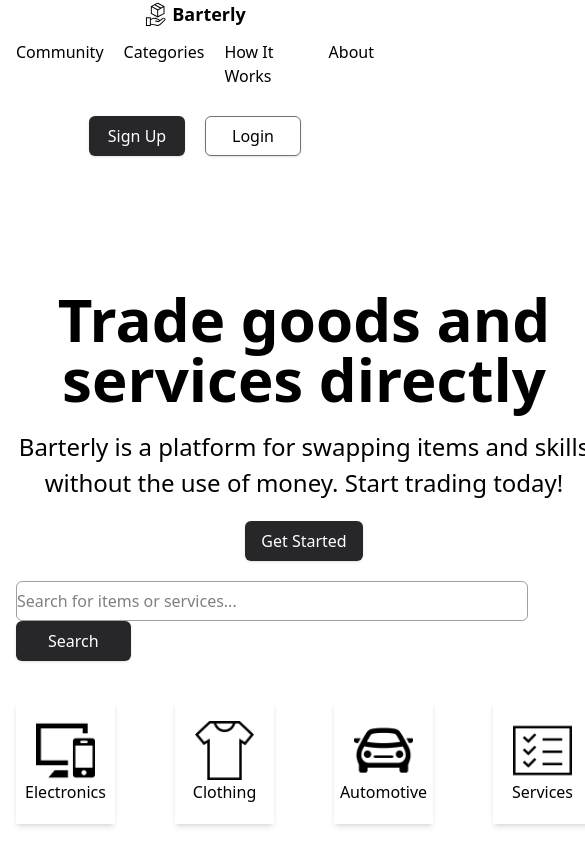
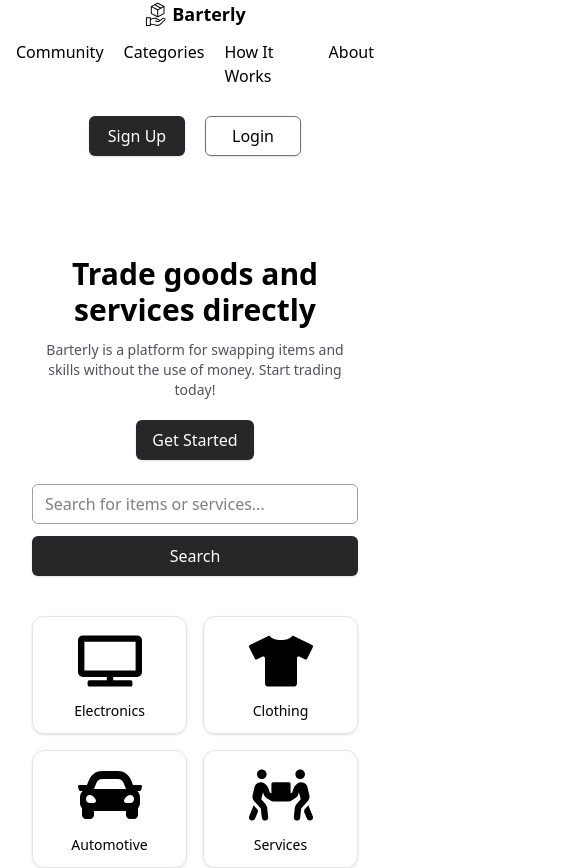
Before and after one commit to AlexKT1022/barterly-frontend, a React (Vite) app: page / in a window 390 px wide. Shown: the top 868 px of the page, 585 px wide, since content can reach past the window. Built offline with nearby package versions, Linux system fonts and the light colour scheme.

Commit message:
reworked and added responsiveness for each element / changed the icons to use FA / links are updated to currently only point to all categories

```diff
--- a/src/index.css
+++ b/src/index.css
@@ -46,13 +46,13 @@
   transform-origin: bottom left;
 }
 
-h1 {
+/* h1 {
   font-size: var(--text-6xl);
 }
 
 h2 {
   font-size: var(--text-2xl);
-}
+} */
 
 /* #home-search {
   padding-left: 10px;
--- a/src/pages/Homepage.jsx
+++ b/src/pages/Homepage.jsx
@@ -1,76 +1,82 @@
 import { Link } from "react-router";
+import { FaTshirt, FaTv, FaCar, FaPeopleCarry } from "react-icons/fa";
 
 const Homepage = () => {
   return (
     <>
-      <section className="">
-        <div className="flex flex-col justify-center items-center h-200">
-          <h1 className="font-bold w-lg text-center text-base/15 mb-5">
+      <div className="mx-auto max-w-6xl px-4 pt-25 pb-12 flex flex-col items-center text-center">
+        <h1 className="font-bold text-3xl sm:text-4xl md:text-6xl max-w-3xl">
           Trade goods and services directly
         </h1>
-          <h2 className="text-center w-xl mb-5">
+
+        <h2 className="mt-3 text-sm sm:text-base text-zinc-600 max-w-2xl mb-5">
           Barterly is a platform for swapping items and skills without the use
           of money. Start trading today!
         </h2>
-          <Link to="">
-            <button className="px-4 h-10 rounded-md bg-zinc-800 text-white hover:bg-zinc-500 transition-colors duration-300  shadow-sm mb-5">
+
+        <Link to="/register">
+          <button className="w-full sm:w-auto px-4 h-10 rounded-md bg-zinc-800 text-white hover:bg-zinc-500 transition-colors duration-300 shadow-sm mb-6">
             Get Started
           </button>
         </Link>
-          <div className="mb-10">
-            <form>
+
+        <div className="w-full mb-10">
+          <form className="w-full flex flex-col sm:flex-row items-stretch gap-3">
             <input
-                className="w-lg h-10 rounded-md border-1 border-zinc-400 mr-3"
+              className="w-full h-10 rounded-md border border-zinc-400 px-3"
               placeholder="Search for items or services..."
               id="home-search"
-              ></input>
-              <Link to="">
-                <button className="px-8 h-10 rounded-md bg-zinc-800 text-white transition-colors duration-300 hover:bg-zinc-500 shadow-sm">
+            />
+            <Link to="" className="sm:w-auto w-full">
+              <button className="w-full sm:w-auto px-8 h-10 rounded-md bg-zinc-800 text-white transition-colors duration-300 hover:bg-zinc-500 shadow-sm">
                 Search
               </button>
             </Link>
           </form>
         </div>
-          <div className="grid xs:grid-cols-2 grid-cols-4 gap-15">
+
+        <div className="w-full grid grid-cols-2 md:grid-cols-4 gap-4 sm:gap-6">
           <Link
-              to=""
-              className="p-5 shadow-md hover:shadow-xl transition-all duration-300"
+            to="/categories"
+            className="rounded-xl border border-zinc-200 p-3 shadow-sm hover:shadow-md transition-all duration-300"
           >
-              <div className="flex flex-col justify-center items-center">
-                <img src="src\assets\electronics.png"></img>
-                <p>Electronics</p>
+            <div className="flex flex-col justify-center items-center gap-2">
+              <FaTv className="w-16 h-16 sm:w-20 sm:h-20 md:w-24 md:h-24" />
+              <p className="text-sm sm:text-base">Electronics</p>
             </div>
           </Link>
+
           <Link
-              to=""
-              className="p-5 shadow-md hover:shadow-xl transition-all duration-300"
+            to="/categories"
+            className="rounded-xl border border-zinc-200 p-3 shadow-sm hover:shadow-md transition-all duration-300"
           >
-              <div className="flex flex-col justify-center items-center">
-                <img src="src\assets\clothing.png"></img>
-                <p>Clothing</p>
+            <div className="flex flex-col justify-center items-center gap-2">
+              <FaTshirt className="w-16 h-16 sm:w-20 sm:h-20 md:w-24 md:h-24" />
+              <p className="text-sm sm:text-base">Clothing</p>
             </div>
           </Link>
+
           <Link
-              to=""
-              className="p-5 shadow-md hover:shadow-xl transition-all duration-300"
+            to="/categories"
+            className="rounded-xl border border-zinc-200 p-3 shadow-sm hover:shadow-md transition-all duration-300"
           >
-              <div className="flex flex-col justify-center items-center">
-                <img src="src\assets\automotive.png"></img>
-                <p>Automotive</p>
+            <div className="flex flex-col justify-center items-center gap-2">
+              <FaCar className="w-16 h-16 sm:w-20 sm:h-20 md:w-24 md:h-24" />
+              <p className="text-sm sm:text-base">Automotive</p>
             </div>
           </Link>
+
           <Link
-              to=""
-              className="p-5 shadow-md hover:shadow-xl transition-all duration-300"
+            to="/categories"
+            className="rounded-xl border border-zinc-200 p-3 shadow-sm hover:shadow-md transition-all duration-300"
           >
-              <div className="flex flex-col justify-center items-center">
-                <img src="src\assets\services.png"></img>
-                <p>Services</p>
+            <div className="flex flex-col justify-center items-center gap-2">
+              <FaPeopleCarry className="w-16 h-16 sm:w-20 sm:h-20 md:w-24 md:h-24" />
+              <p className="text-sm sm:text-base">Services</p>
             </div>
           </Link>
         </div>
       </div>
-      </section>
     </>
   );
 };
```
Lines whose indentation alone changed are shown as unchanged.
